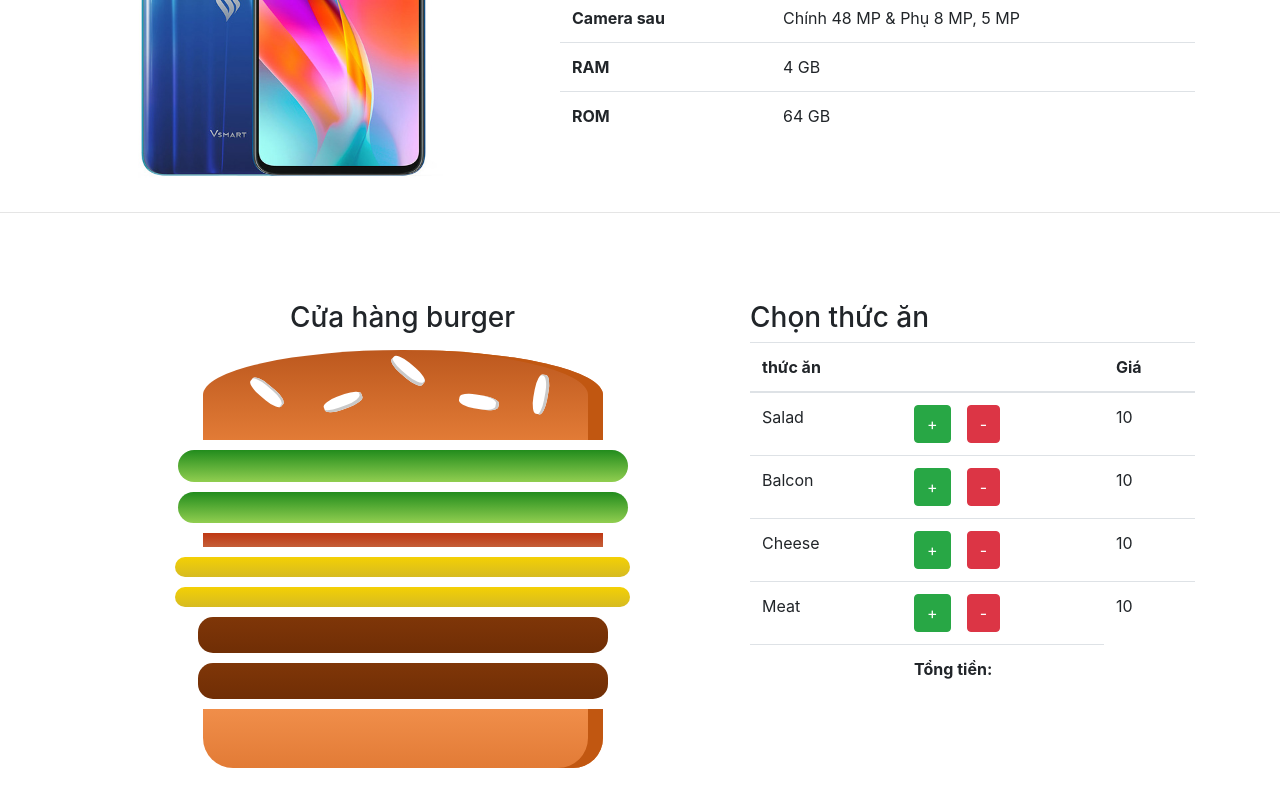
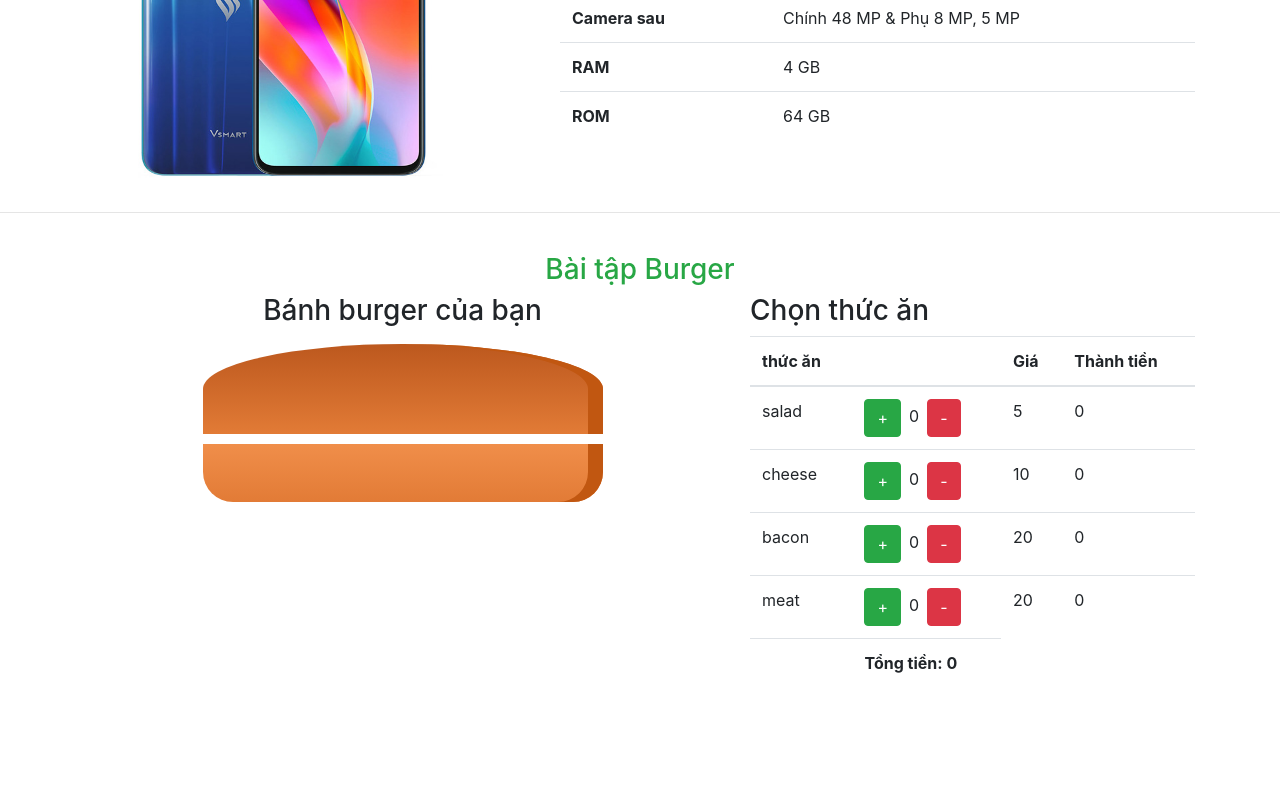
Before and after one commit to dothanhnhan196/reactjs_redux, a React (Create React App) app: page / in a window 1280 px wide. Shown: the part 996-1796 px from the top of the page. Built offline with nearby package versions, Linux system fonts and the light colour scheme.

Commit message:
reactjs redux btBurger day 5

```diff
--- a/src/App.js
+++ b/src/App.js
@@ -14,8 +14,6 @@ function App() {
       <BaiTapGioHangRedux />
       <hr />
       <br />
-      <br />
-      <br />
       <BaiTapBurger />
 
     </div>
--- /dev/null
+++ b/src/components/BaiTapBurgerRedux/BaiTapBurger.css
@@ -0,0 +1,55 @@
+.box {
+    width: 500px;
+    margin: auto;
+    height: 450px;
+}
+
+.bread-top {
+    height: 20%;
+    width: 80%;
+    background: linear-gradient(#bc581e, #e27b36);
+    border-radius: 50% 50% 0 0;
+    box-shadow: inset -15px 0 #c15711;
+    margin: 2% auto;
+    position: relative;
+}
+
+.salad {
+    width: 90%;
+    height: 7%;
+    background: linear-gradient(#228c1d, #91ce50);
+    margin: 2% auto;
+    border-radius: 20px;
+}
+
+.bacon {
+    width: 80%;
+    height: 3%;
+    background: linear-gradient(#bf3813, #c45e38);
+    margin: 2% auto;
+}
+
+.cheese {
+    width: 91%;
+    height: 4.5%;
+    background: linear-gradient(#f4d004, #d6bb22);
+    border-radius: 20px;
+    margin: 2% auto;
+}
+
+.meat {
+    width: 82%;
+    height: 8%;
+    background: linear-gradient(#7f3608, #702e05);
+    border-radius: 15px;
+    margin: 2% auto;
+}
+
+.bread-bottom {
+    height: 13%;
+    width: 80%;
+    background: linear-gradient(#f08e4a, #e27b36);
+    margin: 2% auto;
+    box-shadow: inset -15px 0 #c15711;
+    border-radius: 0 0 30px 30px;
+}
--- a/src/components/BaiTapBurgerRedux/BaiTapBurger.jsx
+++ b/src/components/BaiTapBurgerRedux/BaiTapBurger.jsx
@@ -1,5 +1,4 @@
 import React, { Component } from 'react'
-import '../../index.css'
 import BurgerComponent from './BurgerComponent'
 import MenuBurger from './MenuBurger'
 
@@ -7,6 +6,7 @@ export default class BaiTapBurger extends Component {
     render() {
         return (
             <div className="container">
+                <h3 className="text-center text-success">Bài tập Burger</h3>
                 <div className="row">
                     <BurgerComponent />
                     <MenuBurger />
--- a/src/components/BaiTapBurgerRedux/BurgerComponent.jsx
+++ b/src/components/BaiTapBurgerRedux/BurgerComponent.jsx
@@ -1,25 +1,50 @@
 import React, { Component } from 'react'
+import './BaiTapBurger.css'
+import { connect } from 'react-redux'
 
-export default class BurgerComponent extends Component {
+class BurgerComponent extends Component {
+
+    renderBreadMid = () => {
+        let { burger } = this.props
+        let content = []
+        for (let propBurger in burger) {
+            let breadMid = []
+            for (let i = 0; i < burger[propBurger]; i++) {
+                breadMid.push(<div key={i} className={propBurger}></div>)
+            }
+            content.push(breadMid)
+        }
+        return content
+
+        // return Object.entries(burger).map(([propBurger, value], index) => { // propBurger là tên thuộc tính || value là giá trị
+        //     let breadMid = []
+        //     for (let i = 0; i < value; i++) {
+        //         breadMid.push(<div key={i} className={propBurger}></div>)
+        //     }
+        //     return breadMid
+        // })
+
+    }
+
     render() {
         return (
             <div className="col-7">
-                <h3 className="text-center mb-3">Cửa hàng burger</h3>
+                <h3 className="text-center mb-3">Bánh burger của bạn</h3>
                 <div className="box">
-                    <div className="bread-top">
-                        <div className="seeds" />
-                        <div className="seeds2" />
-                    </div>
-                    <div className="salad" />
-                    <div className="salad" />
-                    <div className="bacon" />
-                    <div className="cheese" />
-                    <div className="cheese" />
-                    <div className="meat" />
-                    <div className="meat" />
-                    <div className="bread-bottom" />
+                    <div className="bread-top"></div>
+                    {this.renderBreadMid()}
+                    <div className="bread-bottom"></div>
                 </div>
             </div>
         )
     }
 }
+
+const mapStateToProp = (state) => {
+    return {
+        burger: state.BurgerReducer.burger
+    }
+}
+
+
+export default connect(mapStateToProp, null)(BurgerComponent)
--- a/src/components/BaiTapBurgerRedux/MenuBurger.jsx
+++ b/src/components/BaiTapBurgerRedux/MenuBurger.jsx
@@ -1,6 +1,26 @@
 import React, { Component } from 'react'
+import { connect } from 'react-redux'
 
-export default class MenuBurger extends Component {
+class MenuBurger extends Component {
+
+    renderMenu = () => {
+        let { menu, burger, addBreadMid } = this.props;
+        return Object.entries(menu).map(([propMenu, price], index) => { //propMenu là tên thuộc tính || price là giá trị
+            return (
+                <tr key={index}>
+                    <td>{propMenu}</td>
+                    <td>
+                        <button className="btn btn-success mr-2" onClick={() => addBreadMid(propMenu, 1)}> + </button>
+                        {burger[propMenu]}
+                        <button className="btn btn-danger ml-2" onClick={() => addBreadMid(propMenu, -1)}> - </button>
+                    </td>
+                    <td>{price}</td>
+                    <td>{burger[propMenu] * price}</td>
+                </tr>
+            )
+        })
+    }
+
     render() {
         return (
             <div className="col-5">
@@ -11,46 +31,16 @@ export default class MenuBurger extends Component {
                             <th>thức ăn</th>
                             <th></th>
                             <th>Giá</th>
+                            <th>Thành tiền</th>
                         </tr>
                     </thead>
                     <tbody>
-                        <tr>
-                            <td>Salad</td>
-                            <td>
-                                <button className="btn btn-success mr-3">+</button>
-                                <button className="btn btn-danger"> - </button>
-                            </td>
-                            <td>10</td>
-                        </tr>
-                        <tr>
-                            <td>Balcon</td>
-                            <td>
-                                <button className="btn btn-success mr-3">+</button>
-                                <button className="btn btn-danger"> - </button>
-                            </td>
-                            <td>10</td>
-                        </tr>
-                        <tr>
-                            <td>Cheese</td>
-                            <td>
-                                <button className="btn btn-success mr-3">+</button>
-                                <button className="btn btn-danger"> - </button>
-                            </td>
-                            <td>10</td>
-                        </tr>
-                        <tr>
-                            <td>Meat</td>
-                            <td>
-                                <button className="btn btn-success mr-3">+</button>
-                                <button className="btn btn-danger"> - </button>
-                            </td>
-                            <td>10</td>
-                        </tr>
+                        {this.renderMenu()}
                     </tbody>
                     <tfoot>
                         <tr>
                             <td colSpan='1'></td>
-                            <th>Tổng tiền:</th>
+                            <th>Tổng tiền: {this.props.total}</th>
                         </tr>
                     </tfoot>
                 </table>
@@ -58,3 +48,26 @@ export default class MenuBurger extends Component {
         )
     }
 }
+
+const mapStateToProp = (state) => {
+    return {
+        menu: state.BurgerReducer.menu,
+        total: state.BurgerReducer.total,
+        burger: state.BurgerReducer.burger
+    }
+}
+
+const mapDisPatchToProp = (dispatch) => {
+    return {
+        addBreadMid: (propBurber, amout) => {
+            const action = {
+                type: 'ADD_BREADMID',
+                propBurber,
+                amout
+            }
+            dispatch(action)
+        }
+    }
+}
+
+export default connect(mapStateToProp, mapDisPatchToProp)(MenuBurger)
--- a/src/index.css
+++ b/src/index.css
@@ -15,122 +15,3 @@ code {
   width: 100%;
   height: 600px;
 }
-
-.box {
-  width: 500px;
-  margin: auto;
-  height: 450px;
-}
-
-.bread-top {
-  height: 20%;
-  width: 80%;
-  background: linear-gradient(#bc581e, #e27b36);
-  border-radius: 50% 50% 0 0;
-  box-shadow: inset -15px 0 #c15711;
-  margin: 2% auto;
-  position: relative;
-}
-
-.seeds {
-  position: absolute;
-  width: 10%;
-  height: 15%;
-  background-color: white;
-  left: 30%;
-  top: 50%;
-  border-radius: 40%;
-  transform: rotate(-20deg);
-  box-shadow: inset -2px -3px #c9c9c9;
-}
-
-.seeds:after {
-  content: "";
-  width: 100%;
-  height: 100%;
-  position: absolute;
-  background-color: white;
-  left: -170%;
-  top: -260%;
-  border-radius: 40%;
-  transform: rotate(60deg);
-  box-shadow: inset -1px 2px #c9c9c9;
-}
-
-.seeds:before {
-  content: "";
-  width: 100%;
-  height: 100%;
-  position: absolute;
-  background-color: white;
-  left: 180%;
-  top: -50%;
-  border-radius: 40%;
-  transform: rotate(60deg);
-  box-shadow: inset -1px -3px #c9c9c9;
-}
-
-.seeds2 {
-  position: absolute;
-  width: 10%;
-  height: 15%;
-  background-color: white;
-  left: 64%;
-  top: 50%;
-  border-radius: 40%;
-  transform: rotate(10deg);
-  box-shadow: inset -3px -0 #c9c9c9;
-}
-
-.seeds2:after {
-  position: absolute;
-  width: 100%;
-  height: 100%;
-  background-color: white;
-  content: "";
-  left: 150%;
-  top: -130%;
-  border-radius: 40%;
-  transform: rotate(90deg);
-  box-shadow: inset 1px 3px #c9c9c9;
-}
-
-.salad {
-  width: 90%;
-  height: 7%;
-  background: linear-gradient(#228c1d, #91ce50);
-  margin: 2% auto;
-  border-radius: 20px;
-}
-
-.bacon {
-  width: 80%;
-  height: 3%;
-  background: linear-gradient(#bf3813, #c45e38);
-  margin: 2% auto;
-}
-
-.cheese {
-  width: 91%;
-  height: 4.5%;
-  background: linear-gradient(#f4d004, #d6bb22);
-  border-radius: 20px;
-  margin: 2% auto;
-}
-
-.meat {
-  width: 82%;
-  height: 8%;
-  background: linear-gradient(#7f3608, #702e05);
-  border-radius: 15px;
-  margin: 2% auto;
-}
-
-.bread-bottom {
-  height: 13%;
-  width: 80%;
-  background: linear-gradient(#f08e4a, #e27b36);
-  margin: 2% auto;
-  box-shadow: inset -15px 0 #c15711;
-  border-radius: 0 0 30px 30px;
-}
--- a/src/redux/reducers/burgerReducer.jsx
+++ b/src/redux/reducers/burgerReducer.jsx
@@ -1,22 +1,39 @@
 const burgerState = {
-    buger:
+    burger:
     {
-        salad: 1,
-        cheese: 1,
-        balcon: 1,
-        meat: 1
+        salad: 0,
+        cheese: 0,
+        bacon: 0,
+        meat: 0
     },
 
     menu:
     {
-        salad: 10,
+        salad: 5,
         cheese: 10,
-        balcon: 10,
-        meat: 10
+        bacon: 20,
+        meat: 20
     },
 
-    total: 40
+    total: 0
 }
 export const BurgerReducer = (state = burgerState, action) => {
+    switch (action.type) {
+        case 'ADD_BREADMID': {
+            // thay đổi số lượng
+            let { propBurber, amout } = action
+            if (action.amout === -1 && state.burger[propBurber] < 1) {
+                return { ...state }
+            }
+            let burgerUpDate = { ...state.burger }
+            burgerUpDate[propBurber] += amout
+            state.burger = burgerUpDate
+            // tính tổng tiền
+            state.total += amout * state.menu[propBurber]
+            return { ...state }
+        }
+        default:
+            break
+    }
     return { ...state }
 }
```
